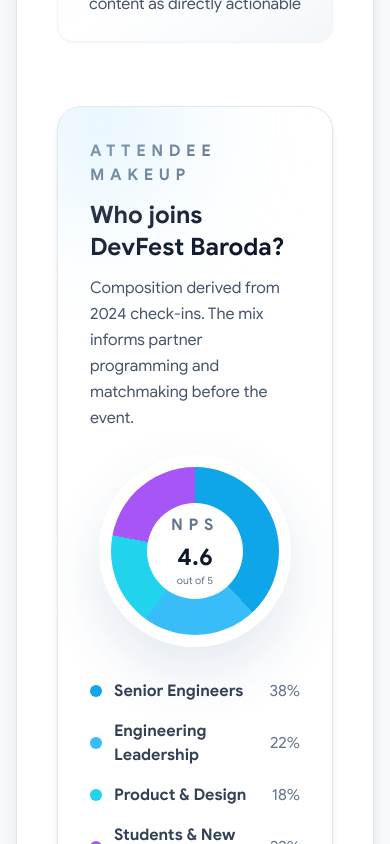
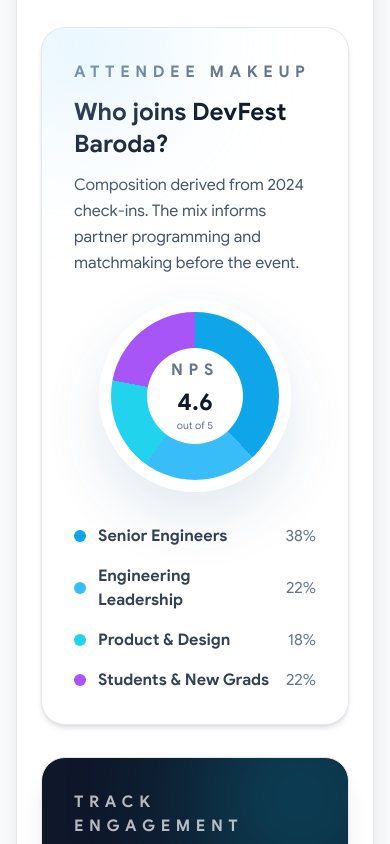
Before and after one commit to gdgbaroda/devfest-2025, a Next.js app: page /sponsorship-deck in a window 390 px wide. Shown: the part 2447-3291 px from the top of the page. Built offline with nearby package versions, Linux system fonts and the light colour scheme; a web font is replaced by a local one.

Commit message:
fix(sponsorship): adjust padding in AudienceSection component for improved layout

```diff
--- a/src/components/sponsorship/AudienceSection.tsx
+++ b/src/components/sponsorship/AudienceSection.tsx
@@ -95,7 +95,7 @@
       id="audience"
       className="mx-auto mt-24 w-full px-4 md:px-8 lg:px-16 xl:px-32"
     >
-      <div className="rounded-[36px] border border-slate-200 bg-white/95 p-10 md:p-14 shadow-xl">
+      <div className="rounded-[36px] border border-slate-200 bg-white/95 py-10 px-6 md:p-14 shadow-xl">
         {/* Header */}
         <div className="mb-12 text-center">
           <p className="text-md font-semibold uppercase tracking-[0.35em] text-slate-500">
```
